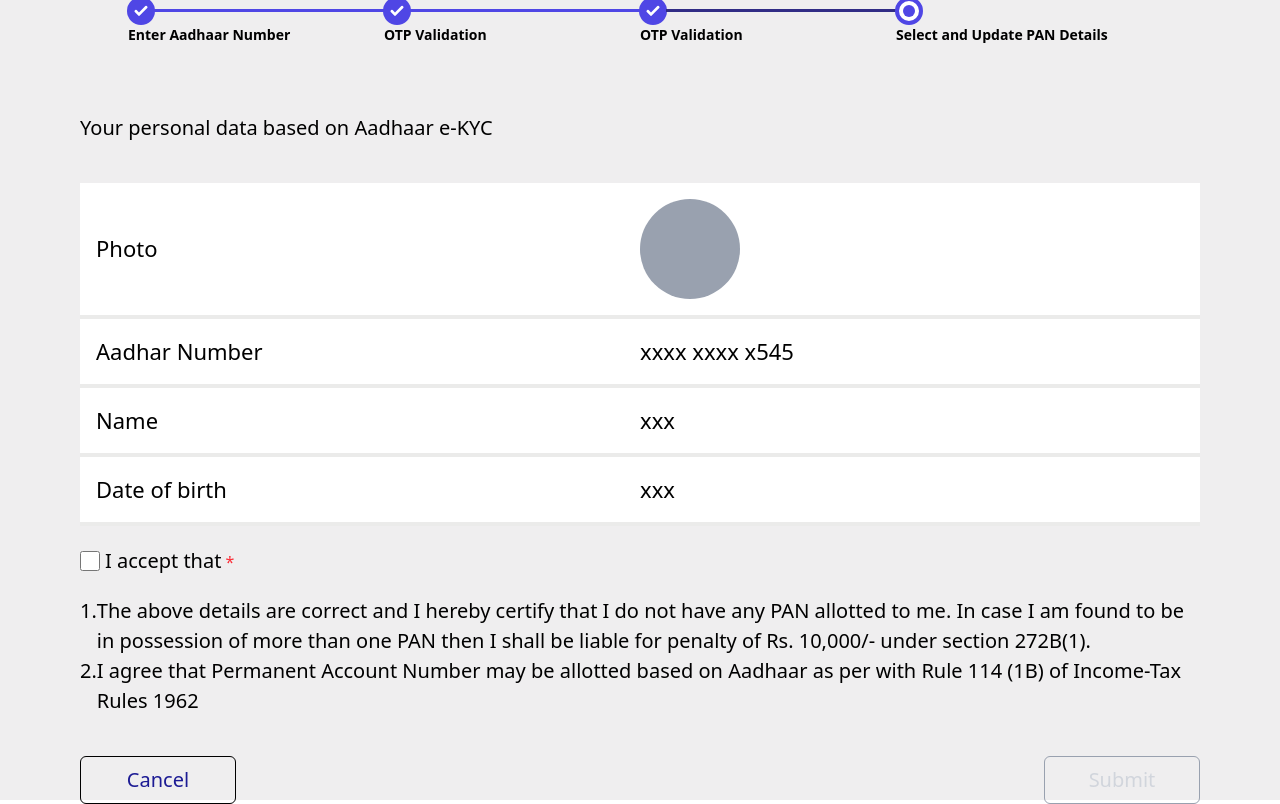
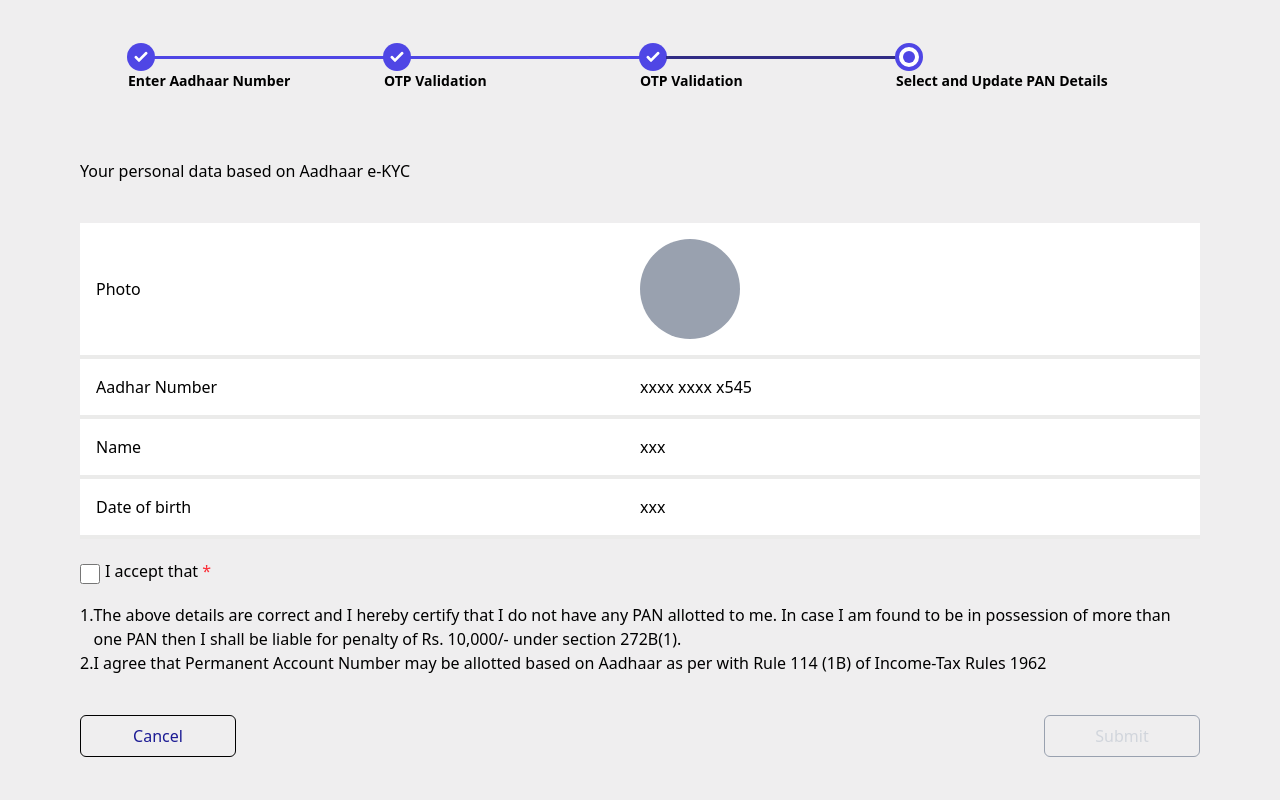
Before and after one commit to Alsycode/aadharVerification, a React (Vite) app: page /updatePan in a window 1280 px wide. Built offline with nearby package versions, Linux system fonts and the light colour scheme.

Commit message:
text size adjust

```diff
--- a/src/components/Step2.jsx
+++ b/src/components/Step2.jsx
@@ -28,7 +28,7 @@ const Step2 = () => {
         </div>
         <div class="w-full h-[3px] bg-indigo-500"></div>
       </div>
-        <h6 class="text-sm font-semibold text-black mb-2 mr-4">Enter Aadhaar
+        <h6 class="text-bases font-semibold text-black mb-2 mr-4">Enter Aadhaar
 Number</h6>
     </div>
 
@@ -68,22 +68,22 @@ PAN Details</h6>
     </div>
 
     </div>
-         <div className='pb-10 text-left font-normal text-[20px]  w-full'>OTP Validation</div>
+         <div className='pb-10 text-left font-normal text-base  w-full'>OTP Validation</div>
 
   <div className=' bg-white    rounded-[30px] p-[23px]'>
 
         <div className=' flex flex-col  font-semibold  gap-[10px]'>
-<p className='mb-[15px] font-medium text-[20px]'>Request for generating OTP by SMS to your Aadhar Linked mobile number will be sent UIDAI - Please read teh terms and provide consent</p>
+<p className='mb-[15px] font-medium text-base'>Request for generating OTP by SMS to your Aadhar Linked mobile number will be sent UIDAI - Please read teh terms and provide consent</p>
 
 
          <div className='flex flex-col gap-4 items-center  rounded-lg border-[#ebebea] border-[4px] p-[10px] '>
             <div className='pb-4'>
-                <p className='font-medium text-[20px]'>Consent Declaration for Generation of new PAN based on Aadhaar e-KYC details:</p>
-                <p className='font-normal text-[20px]'><span className='mr-1'>1.</span>I have understood the process of authentication described herein and hereby grant consent for use of my Aadhaar identity information (through Aadhaar based e-KYC authentication facility of
+                <p className='font-medium text-base'>Consent Declaration for Generation of new PAN based on Aadhaar e-KYC details:</p>
+                <p className='font-normal text-base'><span className='mr-1'>1.</span>I have understood the process of authentication described herein and hereby grant consent for use of my Aadhaar identity information (through Aadhaar based e-KYC authentication facility of
 UIDAI) for puropses of authentication of my identity in accordance with the provisions of the Aadhaar (Targeted Delivery of Financial and other Subsidies, Benefits and Services) Act, 2016 and allied rules and regulations notified there under, and for purposes of verifying and validating my credentials as maintained by the Income Tax Department.</p>
             </div>
             <div className='flex items-center flex-start w-full'>
-<input type='checkbox' onChange={handleChange} className='mr-1 w-[20px] h-[20px]'/><span className='text-[20px] font-normal'>I have read the consent terms and agree to proceed further</span>
+<input type='checkbox' onChange={handleChange} className='mr-1 w-[20px] h-[20px]'/><span className='text-base font-normal'>I have read the consent terms and agree to proceed further</span>
             </div>
 
 
@@ -93,11 +93,11 @@ UIDAI) for puropses of authentication of my identity in accordance with the prov
         </div>
         </div>
    <div className="flex justify-between mt-10 w-full">
-         <button className="text-[#1c1b94] border font-medium text-[20px] border-black px-4 py-2 w-[156px] rounded-md">
+         <button className="text-[#1c1b94] border font-medium text-base border-black px-4 py-2 w-[156px] rounded-md">
                     Cancel
                 </button>
         <button
-          className={`border font-medium text-[20px] w-[156px] border-black px-4 py-2 rounded-md ${
+          className={`border font-medium text-base w-[156px] border-black px-4 py-2 rounded-md ${
             isChecked ? "text-[#1c1b94]" : "text-gray-300 border-gray-400 cursor-not-allowed"
           }`}
           type="button"
--- a/src/components/Step3.jsx
+++ b/src/components/Step3.jsx
@@ -171,16 +171,16 @@ PAN Details</h6>
     </div>
 
     </div>
-            <div className='pb-10 font-medium text-[20px] text-left w-full'>OTP Validation</div>
+            <div className='pb-10 font-medium text-base text-left w-full'>OTP Validation</div>
             <div className='bg-white rounded-[30px] p-[20px]'>
                 <div className='flex flex-col font-semibold gap-[10px]'>
                     <div className='flex flex-col gap-4 rounded-lg p-[10px]'>
                         <div className='pb-4'>
-                            <p className='font-medium text-[20px]'>Check your phone</p>
-                            <p className='font-normal text-[20px]'>We have sent a One Time Password (OTP) in a text message (SMS) to your Primary mobile number +91 23********71 and primary email id avinash12345@nergymail.com</p>
+                            <p className='font-medium text-base'>Check your phone</p>
+                            <p className='font-normal text-base'>We have sent a One Time Password (OTP) in a text message (SMS) to your Primary mobile number +91 23********71 and primary email id avinash12345@nergymail.com</p>
                         </div>
                         <div className=''>
-                            <p className='font-normal text-[20px]'>Enter the OTP <span className='text-red-500'>*</span></p>
+                            <p className='font-normal text-base'>Enter the OTP <span className='text-red-500'>*</span></p>
                             <section className="bg-white py-10 dark:bg-dark">
                                 <div className="container">
                                     <form id="otp-form" className="flex gap-2">
@@ -201,11 +201,11 @@ PAN Details</h6>
                                     </form>
                                 </div>
                             </section>
-                            <p className='font-medium text-[20px]'>OTP expires in {minutes}.{seconds} min</p>
+                            <p className='font-medium text-base'>OTP expires in {minutes}.{seconds} min</p>
                         </div>
                         <div className='flex items-center flex-start gap-2'>
                             <button
-                                className={`border font-normal text-[20px] w-40 border-black px-4 py-2 rounded-md ${
+                                className={`border font-normal text-base w-40 border-black px-4 py-2 rounded-md ${
                                     isTimerRunning ? "text-gray-300 border-gray-400" : "text-[#1c1b94]"
                                 }`}
                                 onClick={resetOtp}
@@ -224,14 +224,14 @@ PAN Details</h6>
                     checked={isChecked}
                     onChange={handleCheckboxChange}
                 />
-                <span className='ml-[25px] font-normal text-[22px]'>I agree to validate my Aadhaar details with UIDAI. After successful validation of OTP entered by you, the request for e-KYC Aadhaar data will be fetched from UIDAI</span>
+                <span className='ml-[25px] font-normal text-base'>I agree to validate my Aadhaar details with UIDAI. After successful validation of OTP entered by you, the request for e-KYC Aadhaar data will be fetched from UIDAI</span>
             </div>
             <div className="flex justify-between mt-10 w-full">
-                <button className="text-[#1c1b94] border font-medium text-[20px] border-black px-4 py-2 w-[156px] rounded-md">
+                <button className="text-[#1c1b94] border font-medium text-base border-black px-4 py-2 w-[156px] rounded-md">
                     Cancel
                 </button>
                 <button
-                    className={`border font-medium text-[20px] w-[156px] border-black px-4 py-2 rounded-md ${
+                    className={`border font-medium text-base w-[156px] border-black px-4 py-2 rounded-md ${
                         isChecked && isOtpComplete ? "text-[#1c1b94]" : "text-gray-300 border-gray-400 cursor-not-allowed"
                     }`}
                     type="submit"
--- a/src/components/Step4.jsx
+++ b/src/components/Step4.jsx
@@ -68,10 +68,10 @@ PAN Details</h6>
     </div>
 
     </div>
-           <div className='pb-10 font-medium text-[20px] text-left w-full'>Your personal data based on Aadhaar e-KYC</div>
+           <div className='pb-10 font-medium text-base text-left w-full'>Your personal data based on Aadhaar e-KYC</div>
             <div className='bg-white '>
                 <div className='w-[100%] flex border-b-4 border-[#ebebea] py-4 px-4'>
-                    <div className='w-[50%] flex font-medium text-[22px] items-center'>
+                    <div className='w-[50%] flex font-medium text-base items-center'>
                         Photo
                     </div>
                     <div className='w-[50%]'>
@@ -80,26 +80,26 @@ PAN Details</h6>
                     </div>
                 </div>
                 <div className='w-[100%] flex border-b-4 border-[#ebebea] py-4 px-4'>
-                    <div className='w-[50%] flex font-medium text-[22px] items-center'>
+                    <div className='w-[50%] flex font-medium text-base items-center'>
                         Aadhar Number
                     </div>
-                    <div className='w-[50%] font-medium text-[22px]'>
+                    <div className='w-[50%] font-medium text-base'>
                         xxxx xxxx x545
                     </div>
                 </div>
                 <div className='w-[100%] flex border-b-4 border-[#ebebea] py-4 px-4'>
-                    <div className='w-[50%] flex items-center font-medium text-[22px]'>
+                    <div className='w-[50%] flex items-center font-medium text-base'>
                         Name
                     </div>
-                    <div className='w-[50%] font-medium text-[22px]'>
+                    <div className='w-[50%] font-medium text-base'>
                         xxx
                     </div>
                 </div>
                 <div className='w-[100%] flex border-b-4 border-[#ebebea] py-4 px-4'>
-                    <div className='w-[50%] flex items-center font-medium text-[22px]'>
+                    <div className='w-[50%] flex items-center font-medium text-base'>
                         Date of birth
                     </div>
-                    <div className='w-[50%] font-medium text-[22px]'>
+                    <div className='w-[50%] font-medium text-base'>
                         xxx
                     </div>
                 </div>
@@ -111,11 +111,11 @@ PAN Details</h6>
                     checked={isChecked}
                     onChange={handleCheckboxChange}
                 />
-                <div><span className='ml-[25px] font-normal text-[20px]'>I accept that</span>
+                <div><span className='ml-[25px] font-normal text-base'>I accept that</span>
                 <span className='text-red-500'> *</span></div>
 
             </div>
-            <div className='mt-[20px] font-normal text-[20px]'>
+            <div className='mt-[20px] font-normal text-base'>
                 <ul>
                     <li className='flex'>
                         <div>1.</div>
@@ -133,11 +133,11 @@ PAN Details</h6>
                 </ul>
             </div>
             <div className="flex justify-between mt-10 w-full">
-                <button className="text-[#1c1b94] border text-[20px] font-medium border-black px-4 py-2 w-[156px] rounded-md">
+                <button className="text-[#1c1b94] border text-base font-medium border-black px-4 py-2 w-[156px] rounded-md">
                     Cancel
                 </button>
                 <button
-                    className={`border font-medium text-[20px] w-[156px]  border-black px-4 py-2 rounded-md ${
+                    className={`border font-medium text-base w-[156px]  border-black px-4 py-2 rounded-md ${
                         isChecked ? "text-[#1c1b94]" : "text-gray-300 border-gray-400 cursor-not-allowed"
                     }`}
                     type="submit"
```
